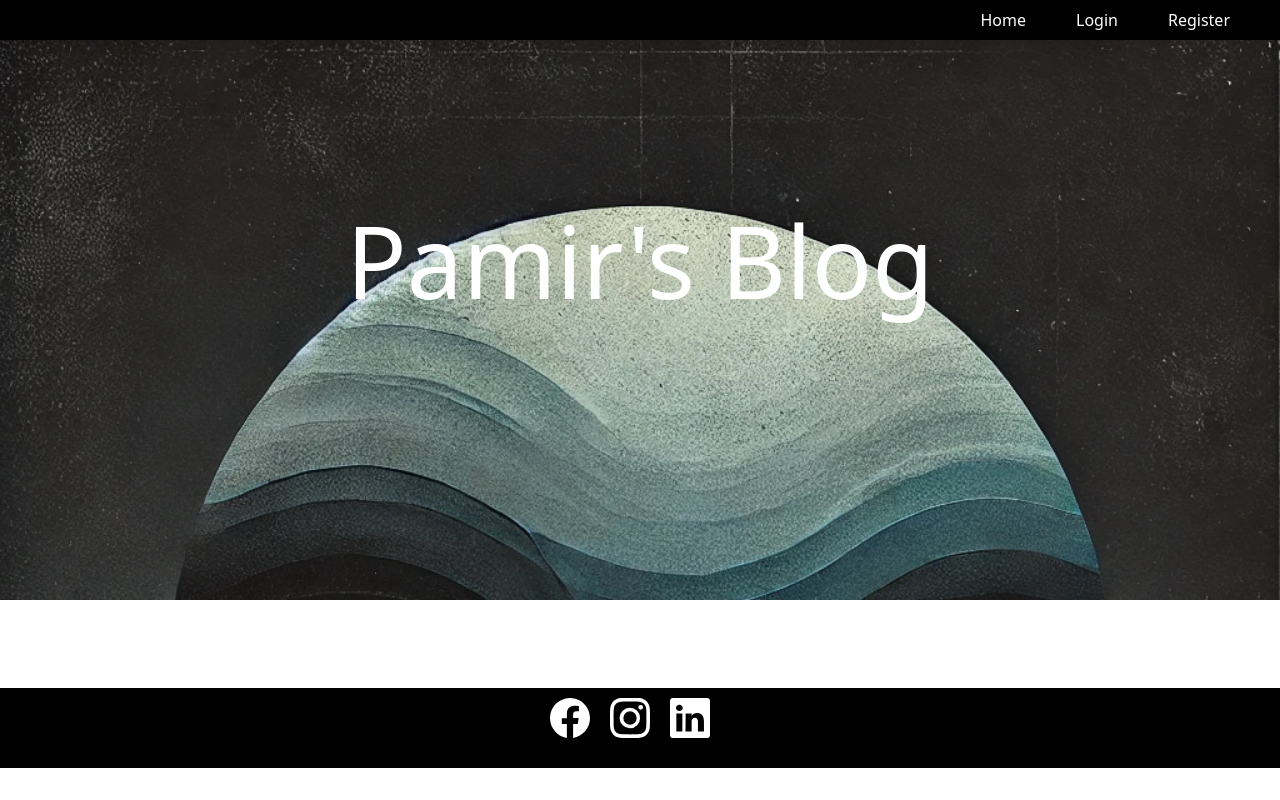
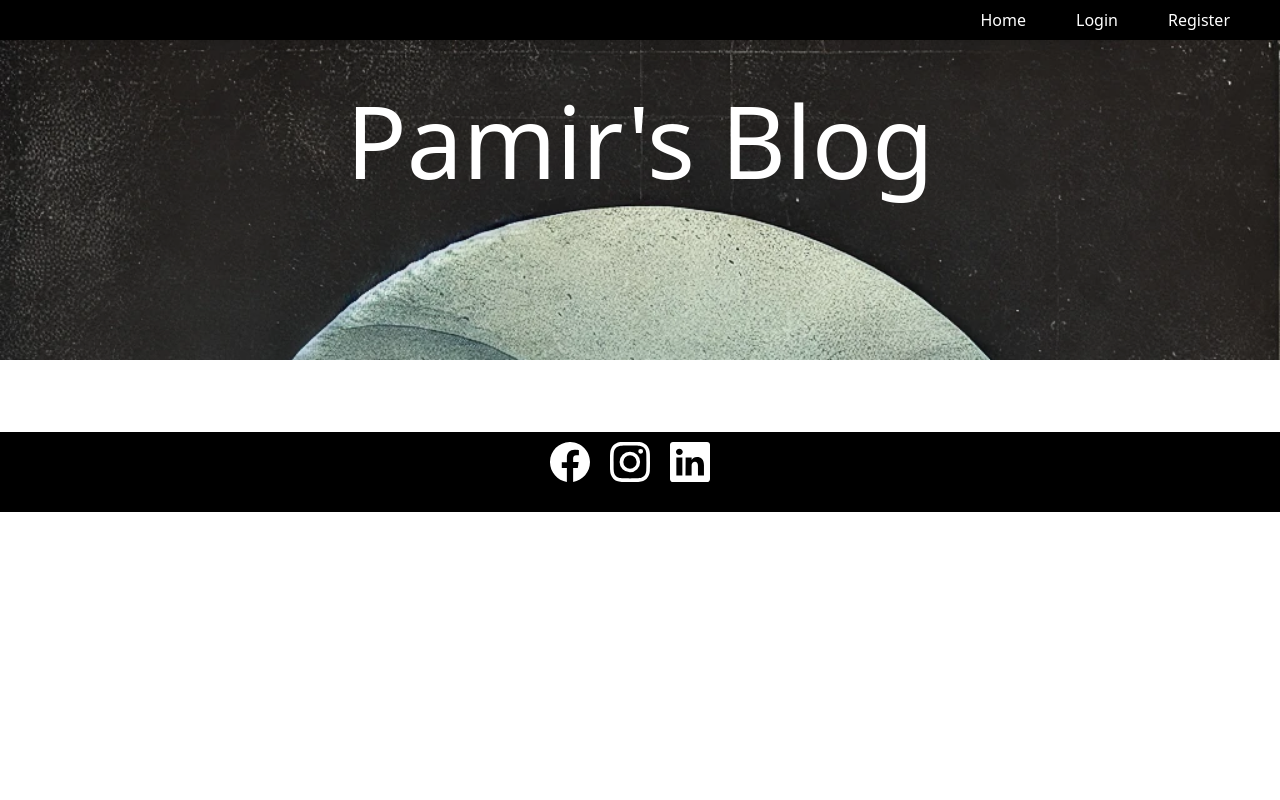
Before and after one commit to pamir-shinwari/pamir_blog, a Flask app: page / in a window 1280 px wide. Run offline with Flask 3, Linux system fonts and the light colour scheme; data that the repository does not hold is empty; some libraries are stand-ins or nearby versions.

Commit message:
initial commit

```diff
--- a/static/styles.css
+++ b/static/styles.css
@@ -2,7 +2,7 @@
 .container_header{
 background-color:black;
 color: white;
-height: 70vh;
+height: 30vh;
 /*
 background-image: url('https://static.vecteezy.com/system/resources/thumbnails/023/010/450/small_2x/the-cup-of-latte-coffee-with-heart-shaped-latte-art-and-ai-generated-free-photo.jpg')
 */
@@ -14,7 +14,7 @@
 }
 
 .container_body{
-margin-top:10%;
+margin-top:15%;
 width: 50%;
 margin-bottom: 10%;
 margin-left: 25%;
@@ -30,7 +30,7 @@
 }
 
 .main_title{
-height: 35vh;
+height: 20vh;
 display: flex;
 align-items: end;
 justify-content: center;
@@ -102,7 +102,7 @@
 }*/
 
 .header{
-    height: 70vh;
+    height: 40vh;
 }
 
 .svg{
```
